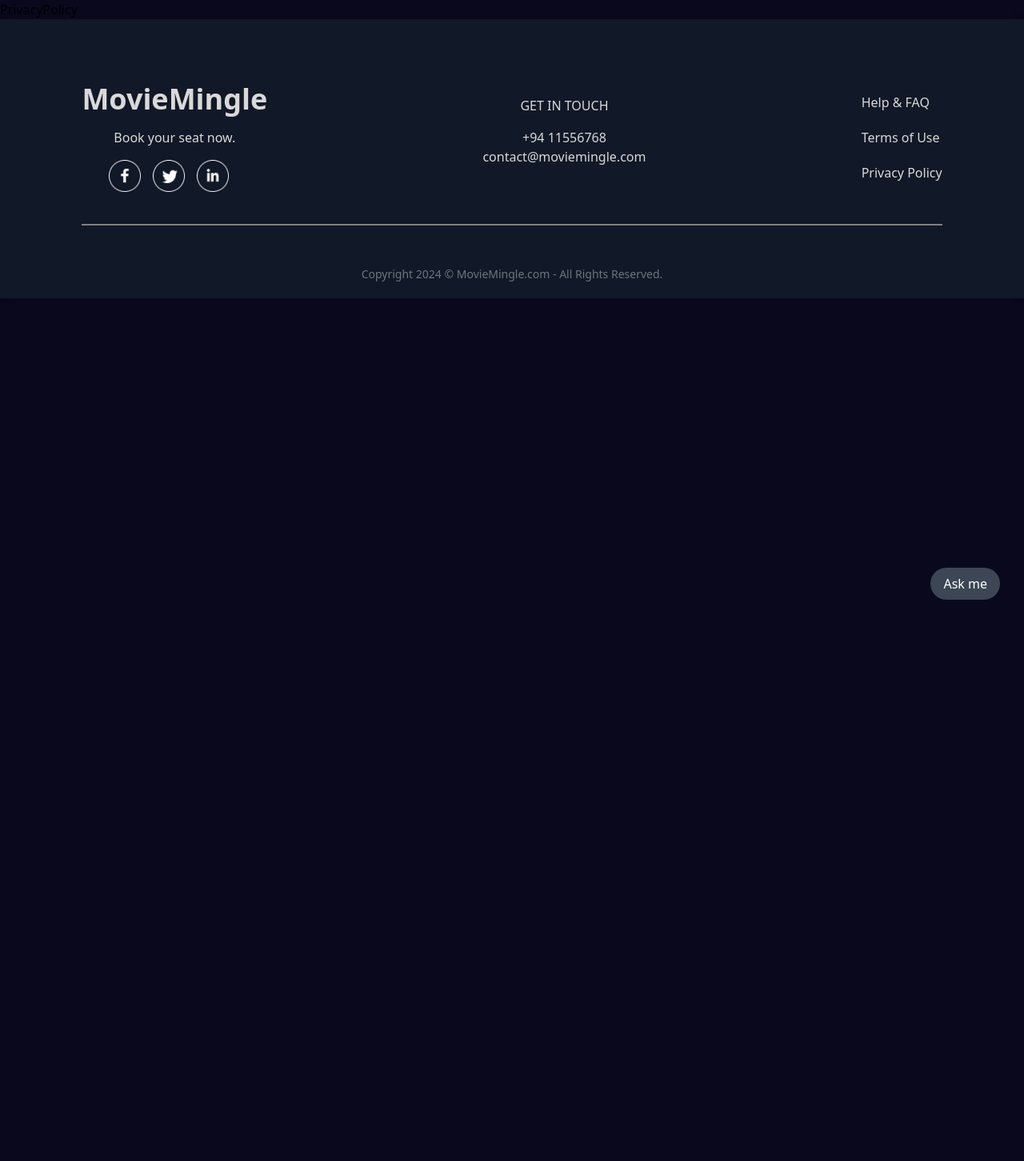
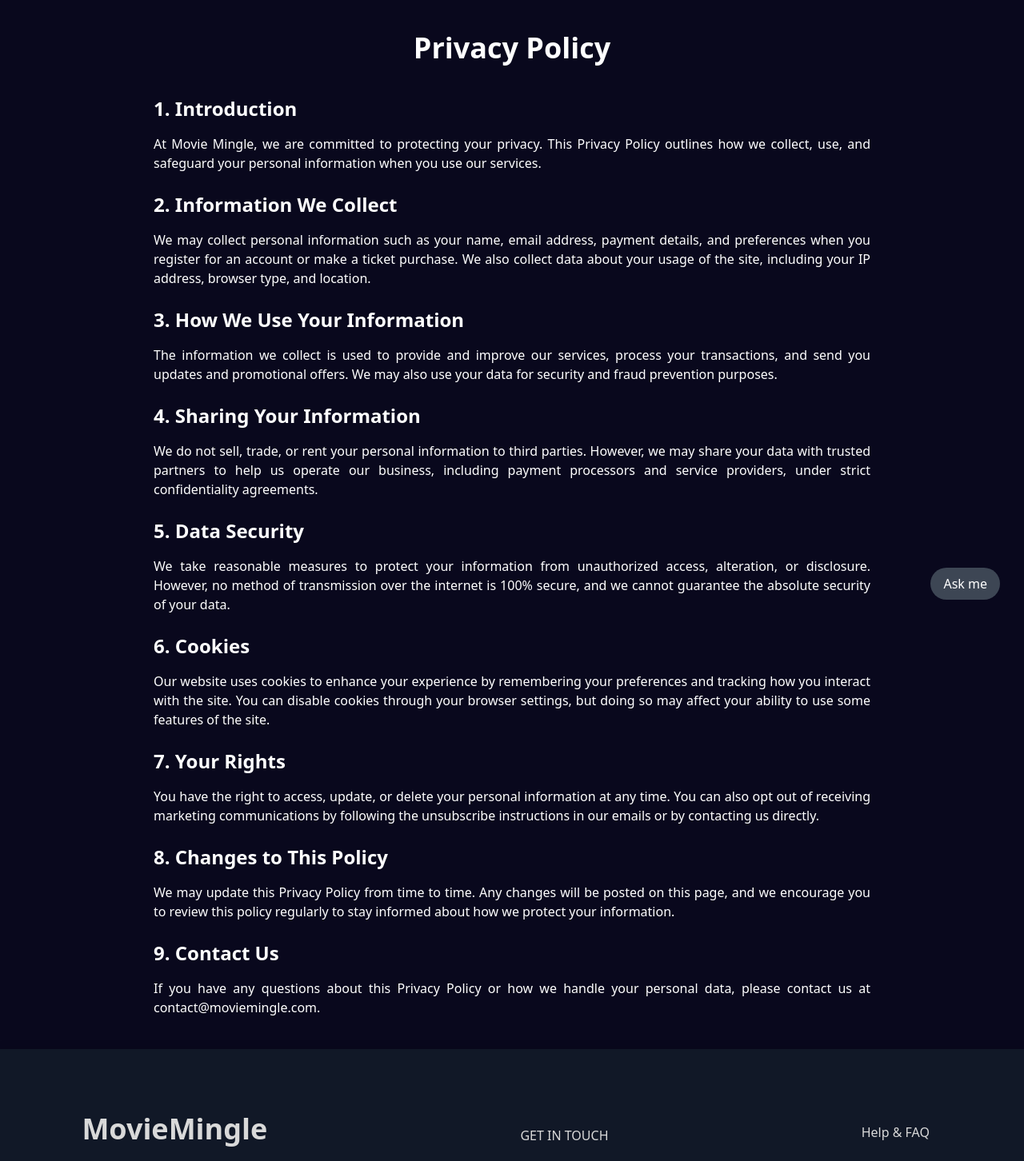
Before and after one commit to ManadaHerath/Theater-reservation-system, a React (Create React App) app in the folder frontend/: page /privacyPolicy in a window 1280 px wide. Shown: the top 1452 px of the page at 80% size. Before the commit the page ends 800 px from the top, so only its background shows below. Built offline with nearby package versions, Linux system fonts and the light colour scheme.

Commit message:
privacy policy,help pages added

```diff
--- a/frontend/src/pages/HelpPage.jsx
+++ b/frontend/src/pages/HelpPage.jsx
@@ -1,12 +1,43 @@
-
-import React from 'react'
+import React, { useState } from 'react';
 
 const Help = () => {
+  const [activeIndex, setActiveIndex] = useState(null);
+
+  const faqs = [
+    { question: "How do I book a ticket?", answer: "You can book a ticket by selecting a movie, choosing a showtime, and selecting your seats before proceeding to payment." },
+    { question: "Can I cancel my reservation?", answer: "Yes, you can cancel your reservation up to 24 hours before the showtime. Refund policies may apply." },
+    { question: "How can I get discounts?", answer: "Sign up for a Movie Mingle account to receive discounts and stay updated on special offers." },
+    { question: "What payment methods are accepted?", answer: "We accept all major credit cards, debit cards, and payment gateways like PayHere." },
+    { question: "Is my booking confirmation emailed to me?", answer: "Yes, a booking confirmation along with your e-ticket will be sent to your email." },
+  ];
+
+  const toggleFAQ = (index) => {
+    setActiveIndex(activeIndex === index ? null : index);
+  };
+
   return (
-    <div>
-      Help & FAQ
+    <div className="faq-container bg-[#09081d] min-h-screen text-white py-10 px-6">
+      <h1 className="text-center text-4xl font-bold mb-10">Help & FAQ</h1>
+      <div className="faq-list max-w-3xl mx-auto">
+        {faqs.map((faq, index) => (
+          <div key={index} className="faq-item mb-5">
+            <div
+              className="faq-question cursor-pointer bg-gray-800 hover:bg-gray-700 py-4 px-6 rounded-lg flex justify-between items-center"
+              onClick={() => toggleFAQ(index)}
+            >
+              <span>{faq.question}</span>
+              <span>{activeIndex === index ? '-' : '+'}</span>
+            </div>
+            <div
+              className={`faq-answer mt-2 px-6 ${activeIndex === index ? 'block' : 'hidden'}`}
+            >
+              {faq.answer}
+            </div>
+          </div>
+        ))}
+      </div>
     </div>
-  )
-}
+  );
+};
 
-export default Help
+export default Help;
--- a/frontend/src/pages/PrivacyPolicy.jsx
+++ b/frontend/src/pages/PrivacyPolicy.jsx
@@ -1,11 +1,75 @@
-import React from 'react'
+import React from 'react';
 
 const PrivacyPolicy = () => {
   return (
-    <div>
-        PrivacyPolicy
+    <div className="privacy-container bg-[#09081d] min-h-screen text-white py-10 px-6">
+      <h1 className="text-center text-4xl font-bold mb-10">Privacy Policy</h1>
+      <div className="privacy-content max-w-4xl mx-auto text-justify space-y-6">
+        <section>
+          <h2 className="text-2xl font-semibold mb-4">1. Introduction</h2>
+          <p>
+            At Movie Mingle, we are committed to protecting your privacy. This Privacy Policy outlines how we collect, use, and safeguard your personal information when you use our services.
+          </p>
+        </section>
+
+        <section>
+          <h2 className="text-2xl font-semibold mb-4">2. Information We Collect</h2>
+          <p>
+            We may collect personal information such as your name, email address, payment details, and preferences when you register for an account or make a ticket purchase. We also collect data about your usage of the site, including your IP address, browser type, and location.
+          </p>
+        </section>
+
+        <section>
+          <h2 className="text-2xl font-semibold mb-4">3. How We Use Your Information</h2>
+          <p>
+            The information we collect is used to provide and improve our services, process your transactions, and send you updates and promotional offers. We may also use your data for security and fraud prevention purposes.
+          </p>
+        </section>
+
+        <section>
+          <h2 className="text-2xl font-semibold mb-4">4. Sharing Your Information</h2>
+          <p>
+            We do not sell, trade, or rent your personal information to third parties. However, we may share your data with trusted partners to help us operate our business, including payment processors and service providers, under strict confidentiality agreements.
+          </p>
+        </section>
+
+        <section>
+          <h2 className="text-2xl font-semibold mb-4">5. Data Security</h2>
+          <p>
+            We take reasonable measures to protect your information from unauthorized access, alteration, or disclosure. However, no method of transmission over the internet is 100% secure, and we cannot guarantee the absolute security of your data.
+          </p>
+        </section>
+
+        <section>
+          <h2 className="text-2xl font-semibold mb-4">6. Cookies</h2>
+          <p>
+            Our website uses cookies to enhance your experience by remembering your preferences and tracking how you interact with the site. You can disable cookies through your browser settings, but doing so may affect your ability to use some features of the site.
+          </p>
+        </section>
+
+        <section>
+          <h2 className="text-2xl font-semibold mb-4">7. Your Rights</h2>
+          <p>
+            You have the right to access, update, or delete your personal information at any time. You can also opt out of receiving marketing communications by following the unsubscribe instructions in our emails or by contacting us directly.
+          </p>
+        </section>
+
+        <section>
+          <h2 className="text-2xl font-semibold mb-4">8. Changes to This Policy</h2>
+          <p>
+            We may update this Privacy Policy from time to time. Any changes will be posted on this page, and we encourage you to review this policy regularly to stay informed about how we protect your information.
+          </p>
+        </section>
+
+        <section>
+          <h2 className="text-2xl font-semibold mb-4">9. Contact Us</h2>
+          <p>
+            If you have any questions about this Privacy Policy or how we handle your personal data, please contact us at contact@moviemingle.com.
+          </p>
+        </section>
+      </div>
     </div>
-  )
-}
+  );
+};
 
-export default PrivacyPolicy
+export default PrivacyPolicy;
--- a/frontend/src/pages/TermsPage.jsx
+++ b/frontend/src/pages/TermsPage.jsx
@@ -1,11 +1,76 @@
-import React from 'react'
+import React from 'react';
 
 const Terms = () => {
   return (
-    <div>
-        terms of Use
+    <div className="terms-container bg-[#09081d] min-h-screen text-white py-10 px-6">
+      <h1 className="text-center text-4xl font-bold mb-10">Terms of Use</h1>
+      <div className="terms-content max-w-4xl mx-auto text-justify space-y-6">
+        <section>
+          <h2 className="text-2xl font-semibold mb-4">1. Introduction</h2>
+          <p>
+            Welcome to Movie Mingle. By accessing or using our services, you agree to comply with and
+            be bound by the following terms and conditions. Please review these terms carefully.
+          </p>
+        </section>
+
+        <section>
+          <h2 className="text-2xl font-semibold mb-4">2. Use of Our Services</h2>
+          <p>
+            You agree to use our services for lawful purposes only. You are responsible for ensuring that your use of the website complies with all applicable local, state, and international laws.
+          </p>
+        </section>
+
+        <section>
+          <h2 className="text-2xl font-semibold mb-4">3. User Accounts</h2>
+          <p>
+            You are required to create an account to use certain features of the website. You agree to provide accurate and up-to-date information during the registration process.
+          </p>
+        </section>
+
+        <section>
+          <h2 className="text-2xl font-semibold mb-4">4. Ticket Purchases</h2>
+          <p>
+            All ticket purchases are final. Refunds may be issued in certain circumstances, subject to our refund policy. You are responsible for ensuring that all details provided during the purchase process are accurate.
+          </p>
+        </section>
+
+        <section>
+          <h2 className="text-2xl font-semibold mb-4">5. Intellectual Property</h2>
+          <p>
+            All content on this site, including text, graphics, logos, and images, is the property of Movie Mingle. You may not reproduce or distribute any part of the site without our prior written permission.
+          </p>
+        </section>
+
+        <section>
+          <h2 className="text-2xl font-semibold mb-4">6. Disclaimer of Warranties</h2>
+          <p>
+            Our services are provided "as is" without any guarantees or warranties of any kind. We do not guarantee that the services will be uninterrupted, error-free, or secure.
+          </p>
+        </section>
+
+        <section>
+          <h2 className="text-2xl font-semibold mb-4">7. Limitation of Liability</h2>
+          <p>
+            Movie Mingle shall not be liable for any damages arising from the use or inability to use our services, including but not limited to direct, indirect, incidental, or consequential damages.
+          </p>
+        </section>
+
+        <section>
+          <h2 className="text-2xl font-semibold mb-4">8. Changes to Terms</h2>
+          <p>
+            We reserve the right to modify these terms at any time. Your continued use of the site after changes are made will constitute your acceptance of the new terms.
+          </p>
+        </section>
+
+        <section>
+          <h2 className="text-2xl font-semibold mb-4">9. Contact Information</h2>
+          <p>
+            If you have any questions regarding these terms, please contact us at support@moviemingle.com.
+          </p>
+        </section>
+      </div>
     </div>
-  )
-}
+  );
+};
 
-export default Terms
+export default Terms;
```
